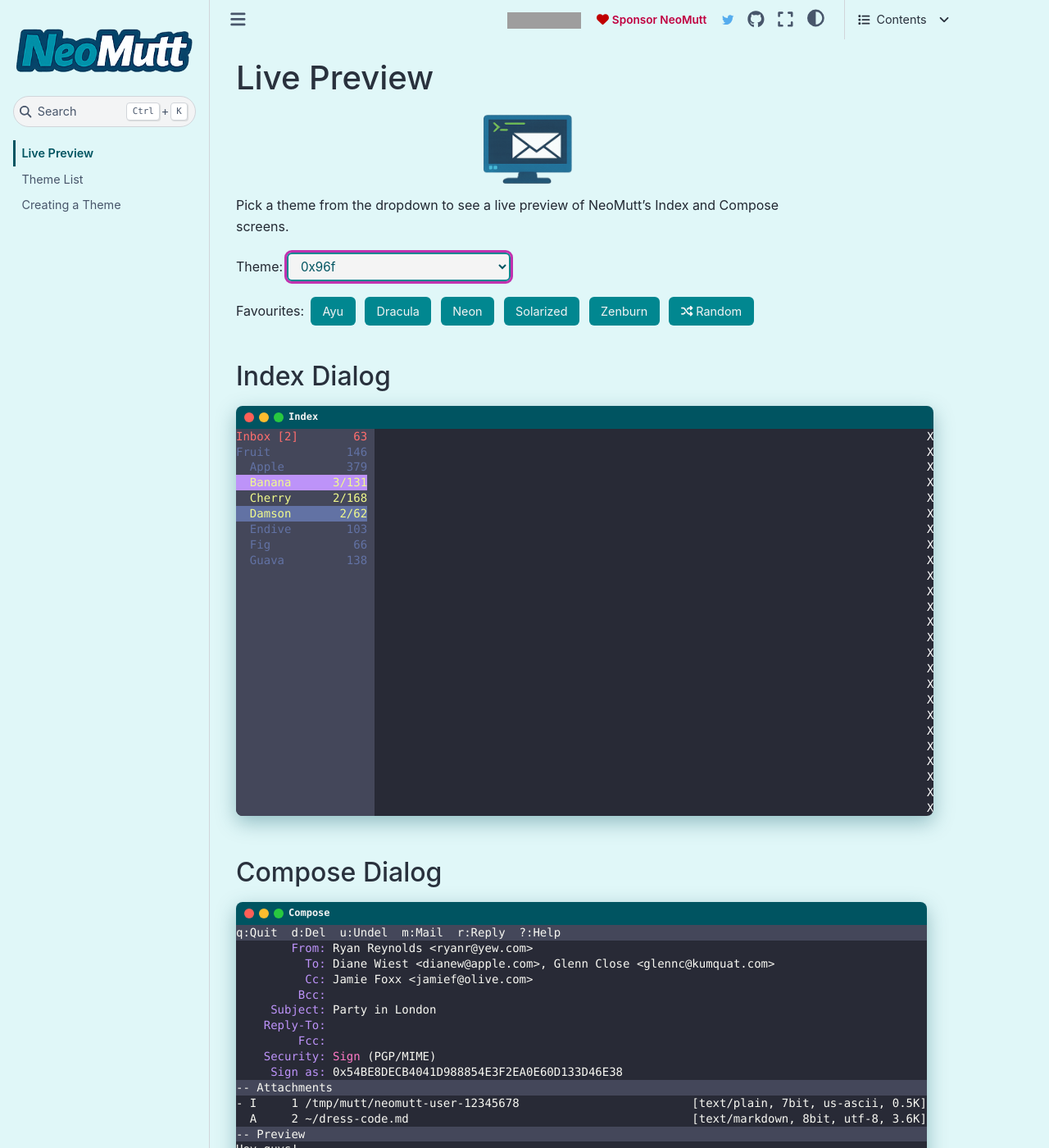
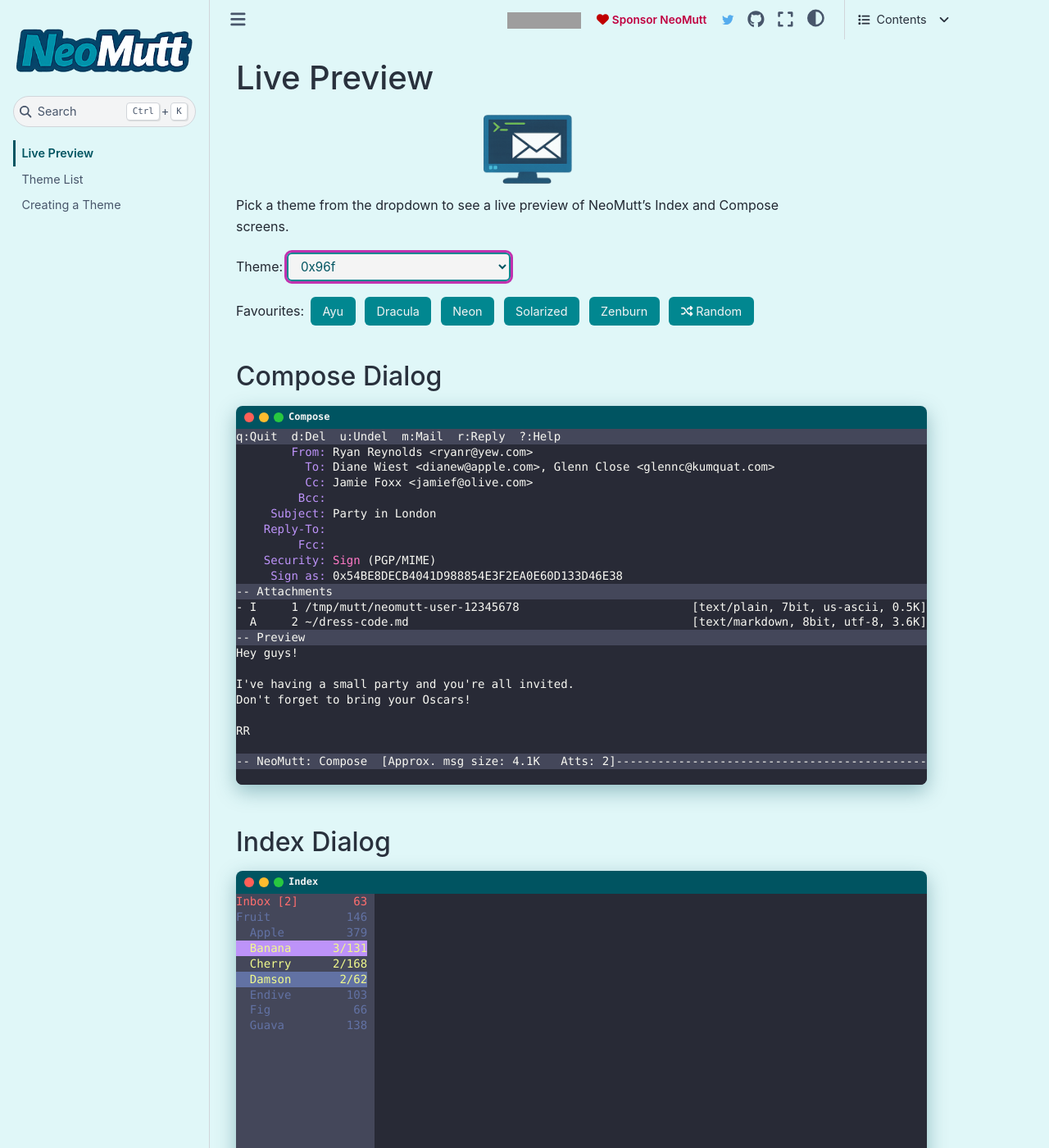
Before and after one commit to neomutt/themes, a Sphinx documentation site: the page built from docs/preview.md, in a window 1280 px wide and 1400 px high. Shown: the whole window at 82% size. Built offline with Sphinx 7.4.7 and the Sphinx Book theme 1.1.4, drawn with Linux system fonts in a browser that asks for light colours; grey boxes are pictures that could not be loaded.

Commit message:
move index

````diff
--- a/docs/preview.md
+++ b/docs/preview.md
@@ -20,55 +20,6 @@
 <button class="fav-btn" data-theme="solarized-dark-patched">Solarized</button>
 <button class="fav-btn" data-theme="zenburn">Zenburn</button>
 <button class="fav-btn" id="random-btn"><i class="fa-solid fa-shuffle"></i> Random</button>
-
-## Index Dialog
-
-```{margin}
-##### Colours Used
-- `sidebar_background`
-- `sidebar_divider`
-- `sidebar_flagged`
-- `sidebar_highlight`
-- `sidebar_indicator`
-- `sidebar_new`
-- `sidebar_ordinary`
-```
-
-<div class="term-window" data-theme="dracula">
-  <div class="term-titlebar">
-    <span class="blob red"></span>
-    <span class="blob yellow"></span>
-    <span class="blob green"></span>
-    <span class="title">Index</span>
-  </div>
-  <pre class="terminal">
-<span class="sb_background sb_flagged">Inbox [2]        63</span><span class="sb_divider"> </span><span class="index">                                                                                X</span>
-<span class="sb_background sb_ordinary">Fruit           146</span><span class="sb_divider"> </span><span class="index">                                                                                X</span>
-<span class="sb_background sb_ordinary">  Apple         379</span><span class="sb_divider"> </span><span class="index">                                                                                X</span>
-<span class="sb_indicator sb_new">  Banana      3/131</span><span class="sb_divider"> </span><span class="index">                                                                                X</span>
-<span class="sb_background sb_new">  Cherry      2/168</span><span class="sb_divider"> </span><span class="index">                                                                                X</span>
-<span class="sb_highlight sb_new">  Damson       2/62</span><span class="sb_divider"> </span><span class="index">                                                                                X</span>
-<span class="sb_background sb_ordinary">  Endive        103</span><span class="sb_divider"> </span><span class="index">                                                                                X</span>
-<span class="sb_background sb_ordinary">  Fig            66</span><span class="sb_divider"> </span><span class="index">                                                                                X</span>
-<span class="sb_background sb_ordinary">  Guava         138</span><span class="sb_divider"> </span><span class="index">                                                                                X</span>
-<span class="sb_background">                   </span><span class="sb_divider"> </span><span class="index">                                                                                X</span>
-<span class="sb_background">                   </span><span class="sb_divider"> </span><span class="index">                                                                                X</span>
-<span class="sb_background">                   </span><span class="sb_divider"> </span><span class="index">                                                                                X</span>
-<span class="sb_background">                   </span><span class="sb_divider"> </span><span class="index">                                                                                X</span>
-<span class="sb_background">                   </span><span class="sb_divider"> </span><span class="index">                                                                                X</span>
-<span class="sb_background">                   </span><span class="sb_divider"> </span><span class="index">                                                                                X</span>
-<span class="sb_background">                   </span><span class="sb_divider"> </span><span class="index">                                                                                X</span>
-<span class="sb_background">                   </span><span class="sb_divider"> </span><span class="index">                                                                                X</span>
-<span class="sb_background">                   </span><span class="sb_divider"> </span><span class="index">                                                                                X</span>
-<span class="sb_background">                   </span><span class="sb_divider"> </span><span class="index">                                                                                X</span>
-<span class="sb_background">                   </span><span class="sb_divider"> </span><span class="index">                                                                                X</span>
-<span class="sb_background">                   </span><span class="sb_divider"> </span><span class="index">                                                                                X</span>
-<span class="sb_background">                   </span><span class="sb_divider"> </span><span class="index">                                                                                X</span>
-<span class="sb_background">                   </span><span class="sb_divider"> </span><span class="index">                                                                                X</span>
-<span class="sb_background">                   </span><span class="sb_divider"> </span><span class="index">                                                                                X</span>
-<span class="sb_background">                   </span><span class="sb_divider"> </span><span class="index">                                                                                X</span>
-</pre>
-</div>
 
 ## Compose Dialog
 
@@ -118,6 +69,55 @@
 <span class="normal">                                                                                                    </span>
 <span class="status">-- NeoMutt: Compose  [Approx. msg size: 4.1K   Atts: 2]---------------------------------------------</span>
 <span class="normal">                                                                                                    </span>
+</pre>
+</div>
+
+## Index Dialog
+
+```{margin}
+##### Colours Used
+- `sidebar_background`
+- `sidebar_divider`
+- `sidebar_flagged`
+- `sidebar_highlight`
+- `sidebar_indicator`
+- `sidebar_new`
+- `sidebar_ordinary`
+```
+
+<div class="term-window" data-theme="dracula">
+  <div class="term-titlebar">
+    <span class="blob red"></span>
+    <span class="blob yellow"></span>
+    <span class="blob green"></span>
+    <span class="title">Index</span>
+  </div>
+  <pre class="terminal">
+<span class="sb_background sb_flagged">Inbox [2]        63</span><span class="sb_divider"> </span><span class="index">                                                                                </span>
+<span class="sb_background sb_ordinary">Fruit           146</span><span class="sb_divider"> </span><span class="index">                                                                                </span>
+<span class="sb_background sb_ordinary">  Apple         379</span><span class="sb_divider"> </span><span class="index">                                                                                </span>
+<span class="sb_indicator sb_new">  Banana      3/131</span><span class="sb_divider"> </span><span class="index">                                                                                </span>
+<span class="sb_background sb_new">  Cherry      2/168</span><span class="sb_divider"> </span><span class="index">                                                                                </span>
+<span class="sb_highlight sb_new">  Damson       2/62</span><span class="sb_divider"> </span><span class="index">                                                                                </span>
+<span class="sb_background sb_ordinary">  Endive        103</span><span class="sb_divider"> </span><span class="index">                                                                                </span>
+<span class="sb_background sb_ordinary">  Fig            66</span><span class="sb_divider"> </span><span class="index">                                                                                </span>
+<span class="sb_background sb_ordinary">  Guava         138</span><span class="sb_divider"> </span><span class="index">                                                                                </span>
+<span class="sb_background">                   </span><span class="sb_divider"> </span><span class="index">                                                                                </span>
+<span class="sb_background">                   </span><span class="sb_divider"> </span><span class="index">                                                                                </span>
+<span class="sb_background">                   </span><span class="sb_divider"> </span><span class="index">                                                                                </span>
+<span class="sb_background">                   </span><span class="sb_divider"> </span><span class="index">                                                                                </span>
+<span class="sb_background">                   </span><span class="sb_divider"> </span><span class="index">                                                                                </span>
+<span class="sb_background">                   </span><span class="sb_divider"> </span><span class="index">                                                                                </span>
+<span class="sb_background">                   </span><span class="sb_divider"> </span><span class="index">                                                                                </span>
+<span class="sb_background">                   </span><span class="sb_divider"> </span><span class="index">                                                                                </span>
+<span class="sb_background">                   </span><span class="sb_divider"> </span><span class="index">                                                                                </span>
+<span class="sb_background">                   </span><span class="sb_divider"> </span><span class="index">                                                                                </span>
+<span class="sb_background">                   </span><span class="sb_divider"> </span><span class="index">                                                                                </span>
+<span class="sb_background">                   </span><span class="sb_divider"> </span><span class="index">                                                                                </span>
+<span class="sb_background">                   </span><span class="sb_divider"> </span><span class="index">                                                                                </span>
+<span class="sb_background">                   </span><span class="sb_divider"> </span><span class="index">                                                                                </span>
+<span class="sb_background">                   </span><span class="sb_divider"> </span><span class="index">                                                                                </span>
+<span class="sb_background">                   </span><span class="sb_divider"> </span><span class="index">                                                                                </span>
 </pre>
 </div>
 
````
